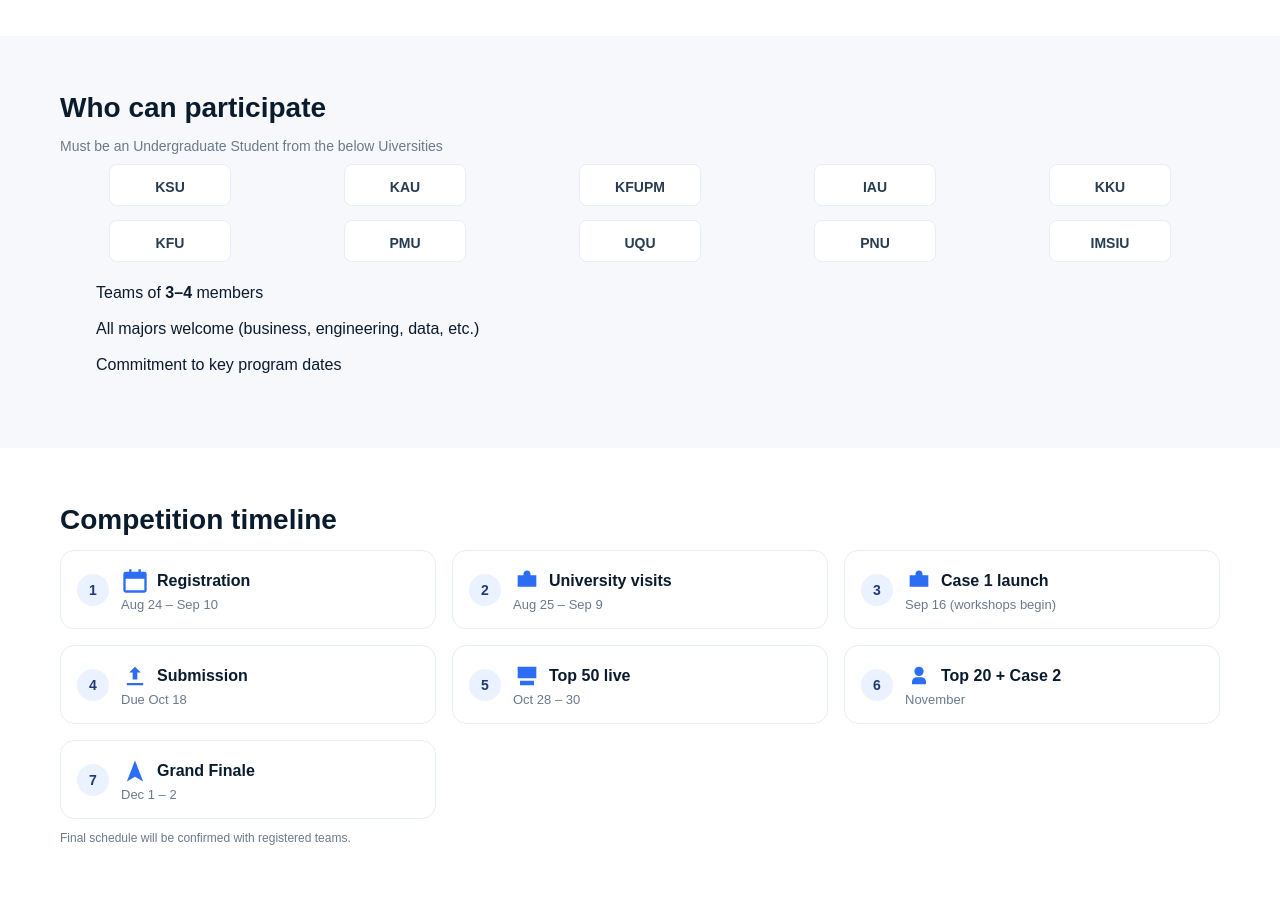
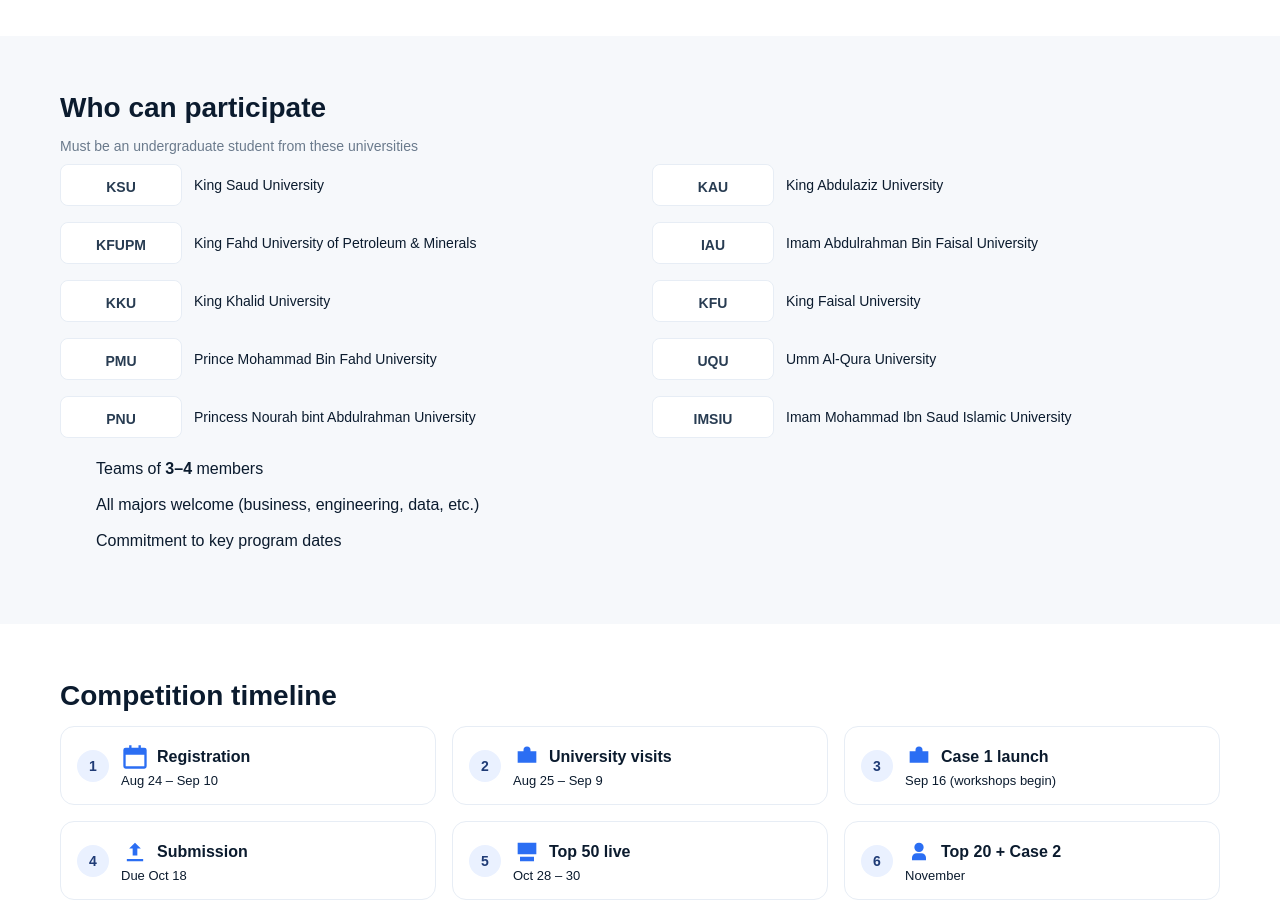
Before and after one commit to Aziz272379/my-site, a plain HTML site: page index.html in a window 1280 px wide. Shown: the part 800-1703 px from the top of the page. Drawn offline with Linux system fonts and the light colour scheme.

Commit message:
Update index.html

```diff
--- a/index.html
+++ b/index.html
@@ -64,7 +64,7 @@
   .icon-row{display:flex;gap:12px;align-items:flex-start;margin:12px 0}
   .icon-row svg{width:24px;height:24px;flex:0 0 24px;color:var(--blue)}
 
-  /* ===== NEW: Benefits grid (2×2) ===== */
+  /* ===== Benefits grid (2×2) ===== */
   .benefits-grid{
     display:grid;
     grid-template-columns:repeat(2,minmax(0,1fr));
@@ -85,18 +85,21 @@
   .benefit-title{margin:0;font-weight:700}
   .benefit-text{margin:4px 0 0;color:var(--muted);font-size:14px}
 
-  /* ===== Universities logo grid ===== */
+  /* ===== Universities list: 2 columns × 5 rows (with full names) ===== */
   .uni-block{margin-top:10px}
   .uni-title{font-size:14px;color:var(--muted);margin:6px 0 10px}
   .uni-logos{
     display:grid;
-    grid-template-columns:repeat(5,minmax(0,1fr));
-    gap:14px; align-items:center; justify-items:center;
+    grid-template-columns:repeat(2,minmax(0,1fr));
+    gap:16px 24px;          /* row gap, column gap */
+    align-items:center;
   }
+  .uni-item{display:flex;align-items:center;gap:12px}
   .uni-badge{width:120px;height:40px;border:1px solid var(--border);border-radius:8px;background:#fff}
   .uni-badge text{font-size:14px;font-weight:700;fill:#283c52;dominant-baseline:middle;text-anchor:middle}
+  .uni-name{font-size:14px}
 
-  /* ===== NEW: Structured timeline ===== */
+  /* ===== Structured timeline ===== */
   .timeline-grid{
     list-style:none;padding:0;margin:12px 0 0;
     display:grid;
@@ -119,7 +122,7 @@
   }
   .tl-icon{width:28px;height:28px;color:#2b6ef3}
   .tl-title{margin:0;font-size:16px;font-weight:700}
-  .tl-date{margin:2px 0 0;font-size:13px;color:var(--muted)}
+  .tl-date{margin:2px 0 0;font-size:13px;color:@muted}
 
   /* ===== CTA block & footer ===== */
   .final-cta{background:#0c2547;color:#fff;text-align:center}
@@ -131,12 +134,12 @@
 
   @media (max-width:1000px){
     .hero-grid,.two-col{grid-template-columns:1fr}
-    .uni-logos{grid-template-columns:repeat(3,1fr)}
     .timeline-grid{grid-template-columns:repeat(2, minmax(0,1fr))}
   }
   @media (max-width:640px){
     .timeline-grid{grid-template-columns:1fr}
     .benefits-grid{grid-template-columns:1fr}
+    .uni-logos{grid-template-columns:1fr} /* stack on phones */
   }
 </style>
 
@@ -222,7 +225,7 @@
         <p>The Consulting Championship 2025 is a flagship national competition developed by <strong>Aramco</strong> with <strong>Deloitte</strong>, <strong>EY</strong>, and <strong>Roland Berger</strong>. Student teams tackle real business cases, attend expert-led workshops, present to judges, and gain exposure to consulting careers.</p>
       </div>
 
-      <!-- NEW: benefits grid (prize first) -->
+      <!-- benefits grid (prize first) -->
       <div class="benefits-grid" aria-label="Why join">
         <div class="benefit-card">
           <svg class="benefit-icon"><use href="#i-trophy"/></svg>
@@ -242,13 +245,13 @@
           <svg class="benefit-icon"><use href="#i-analysis"/></svg>
           <div>
             <p class="benefit-title">Build strategy skills</p>
-            <p class="benefit-text">Analyze, problem‑solve, and present like a consultant.</p>
+            <p class="benefit-text">Analyze, problem-solve, and present like a consultant.</p>
           </div>
         </div>
         <div class="benefit-card">
           <svg class="benefit-icon"><use href="#i-certificate"/></svg>
           <div>
-            <p class="benefit-title">Co‑branded certificate</p>
+            <p class="benefit-title">Co-branded certificate</p>
             <p class="benefit-text">Endorsed by all partner firms.</p>
           </div>
         </div>
@@ -256,23 +259,63 @@
     </div>
   </section>
 
-  <!-- ===== Eligibility (logos kept) ===== -->
+  <!-- ===== Eligibility (universities list 2×5 with full names) ===== -->
   <section class="section alt">
     <div class="container">
       <h2>Who can participate</h2>
       <div class="uni-block" aria-label="Participating universities">
-        <div class="uni-title">Must be an Undergraduate Student from the below Uiversities</div>
+        <div class="uni-title">Must be an undergraduate student from these universities</div>
+
         <div class="uni-logos">
+          <div class="uni-item">
             <svg class="uni-badge" viewBox="0 0 120 40" aria-label="King Saud University"><rect width="120" height="40" rx="8" fill="#fff"/><text x="60" y="23">KSU</text></svg>
+            <span class="uni-name">King Saud University</span>
+          </div>
+
+          <div class="uni-item">
             <svg class="uni-badge" viewBox="0 0 120 40" aria-label="King Abdulaziz University"><rect width="120" height="40" rx="8" fill="#fff"/><text x="60" y="23">KAU</text></svg>
-          <svg class="uni-badge" viewBox="0 0 120 40" aria-label="King Fahd University of Petroluem & Minerals"><rect width="120" height="40" rx="8" fill="#fff"/><text x="60" y="23">KFUPM</text></svg>
+            <span class="uni-name">King Abdulaziz University</span>
+          </div>
+
+          <div class="uni-item">
+            <svg class="uni-badge" viewBox="0 0 120 40" aria-label="King Fahd University of Petroleum & Minerals"><rect width="120" height="40" rx="8" fill="#fff"/><text x="60" y="23">KFUPM</text></svg>
+            <span class="uni-name">King Fahd University of Petroleum & Minerals</span>
+          </div>
+
+          <div class="uni-item">
             <svg class="uni-badge" viewBox="0 0 120 40" aria-label="Imam Abdulrahman Bin Faisal University"><rect width="120" height="40" rx="8" fill="#fff"/><text x="60" y="23">IAU</text></svg>
+            <span class="uni-name">Imam Abdulrahman Bin Faisal University</span>
+          </div>
+
+          <div class="uni-item">
             <svg class="uni-badge" viewBox="0 0 120 40" aria-label="King Khalid University"><rect width="120" height="40" rx="8" fill="#fff"/><text x="60" y="23">KKU</text></svg>
+            <span class="uni-name">King Khalid University</span>
+          </div>
+
+          <div class="uni-item">
             <svg class="uni-badge" viewBox="0 0 120 40" aria-label="King Faisal University"><rect width="120" height="40" rx="8" fill="#fff"/><text x="60" y="23">KFU</text></svg>
-          <svg class="uni-badge" viewBox="0 0 120 40" aria-label="Prince Mohammed Bin Fahd University"><rect width="120" height="40" rx="8" fill="#fff"/><text x="60" y="23">PMU</text></svg>
+            <span class="uni-name">King Faisal University</span>
+          </div>
+
+          <div class="uni-item">
+            <svg class="uni-badge" viewBox="0 0 120 40" aria-label="Prince Mohammad Bin Fahd University"><rect width="120" height="40" rx="8" fill="#fff"/><text x="60" y="23">PMU</text></svg>
+            <span class="uni-name">Prince Mohammad Bin Fahd University</span>
+          </div>
+
+          <div class="uni-item">
             <svg class="uni-badge" viewBox="0 0 120 40" aria-label="Umm Al-Qura University"><rect width="120" height="40" rx="8" fill="#fff"/><text x="60" y="23">UQU</text></svg>
+            <span class="uni-name">Umm Al-Qura University</span>
+          </div>
+
+          <div class="uni-item">
             <svg class="uni-badge" viewBox="0 0 120 40" aria-label="Princess Nourah bint Abdulrahman University"><rect width="120" height="40" rx="8" fill="#fff"/><text x="60" y="23">PNU</text></svg>
+            <span class="uni-name">Princess Nourah bint Abdulrahman University</span>
+          </div>
+
+          <div class="uni-item">
             <svg class="uni-badge" viewBox="0 0 120 40" aria-label="Imam Mohammad Ibn Saud Islamic University"><rect width="120" height="40" rx="8" fill="#fff"/><text x="60" y="23">IMSIU</text></svg>
+            <span class="uni-name">Imam Mohammad Ibn Saud Islamic University</span>
+          </div>
         </div>
       </div>
 
```
Lines whose indentation alone changed are shown as unchanged.
